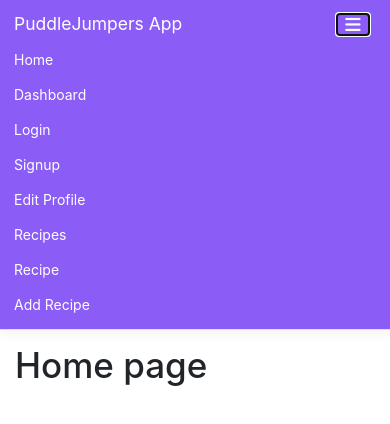
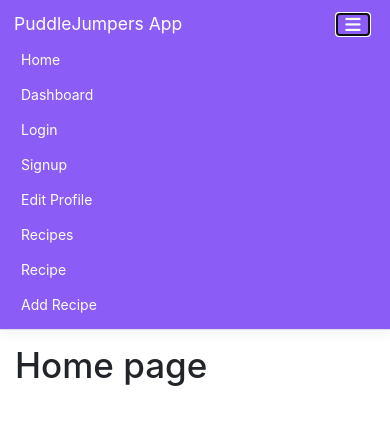
Before and after one commit to KrisztinaPap/Capstone_project, a React (Create React App) app in the folder frontend/: page / in a window 390 px wide. Both pictures are taken after a click on the button 352 px from the left and 24 px from the top of the page. Shown: the top 424 px of the page. Built offline with nearby package versions, Linux system fonts and the light colour scheme.

Commit message:
[F]style: Additional menu styling (hover)

```diff
--- a/frontend/src/components/NavMenu.js
+++ b/frontend/src/components/NavMenu.js
@@ -27,34 +27,34 @@ export class NavMenu extends Component {
         <Navbar className="navbar-expand-lg navbar-toggleable-lg ng-white border-bottom box-shadow mb-3 text-white bg-purple-500" light>
           <Container>
             <NavbarBrand tag={Link} to="/" className="text-white">PuddleJumpers App</NavbarBrand>
-            <button onClick={this.toggleNavbar} className="mr-2 lg:hidden">
+            <button onClick={this.toggleNavbar} className="mr-2 lg:hidden hover:bg-purple-600">
                 <i class="fas fa-bars fa-lg"></i>
             </button>
             <Collapse className="d-lg-inline-flex flex-lg-row-reverse" isOpen={!this.state.collapsed} navbar>
               <ul className="navbar-nav flex-grow justify-end">
                 <NavItem>
-                  <NavLink tag={Link} className="text-white" to="/">Home</NavLink>
+                  <NavLink tag={Link} className="text-white hover:bg-purple-600 pl-2 focus:bg-purple-600" to="/">Home</NavLink>
                 </NavItem>
                 <NavItem>
-                  <NavLink tag={Link} className="text-white" to="/dashboard">Dashboard</NavLink>
+                  <NavLink tag={Link} className="text-white hover:bg-purple-600 pl-2 focus:bg-purple-600" to="/dashboard">Dashboard</NavLink>
                 </NavItem>
                 <NavItem>
-                  <NavLink tag={Link} className="text-white" to="/login">Login</NavLink>
+                  <NavLink tag={Link} className="text-white hover:bg-purple-600 pl-2 focus:bg-purple-600" to="/login">Login</NavLink>
                 </NavItem>
                 <NavItem>
-                  <NavLink tag={Link} className="text-white" to="/signup">Signup</NavLink>
+                  <NavLink tag={Link} className="text-white hover:bg-purple-600 pl-2 focus:bg-purple-600" to="/signup">Signup</NavLink>
                 </NavItem>
                 <NavItem>
-                  <NavLink tag={Link} className="text-white" to="/profile">Edit Profile</NavLink>
+                  <NavLink tag={Link} className="text-white hover:bg-purple-600 pl-2 focus:bg-purple-600" to="/profile">Edit Profile</NavLink>
                 </NavItem>
                 <NavItem>
-                  <NavLink tag={Link} className="text-white" to="/recipes">Recipes</NavLink>
+                  <NavLink tag={Link} className="text-white hover:bg-purple-600 pl-2 focus:bg-purple-600" to="/recipes">Recipes</NavLink>
                 </NavItem>
                 <NavItem>
-                  <NavLink tag={Link} className="text-white" to="/recipe">Recipe</NavLink>
+                  <NavLink tag={Link} className="text-white hover:bg-purple-600 pl-2 focus:bg-purple-600" to="/recipe">Recipe</NavLink>
                 </NavItem>
                 <NavItem>
-                  <NavLink tag={Link} className="text-white" to="/add-recipe">Add Recipe</NavLink>
+                  <NavLink tag={Link} className="text-white hover:bg-purple-600 pl-2 focus:bg-purple-600" to="/add-recipe">Add Recipe</NavLink>
                 </NavItem>
               </ul>
             </Collapse>
```
